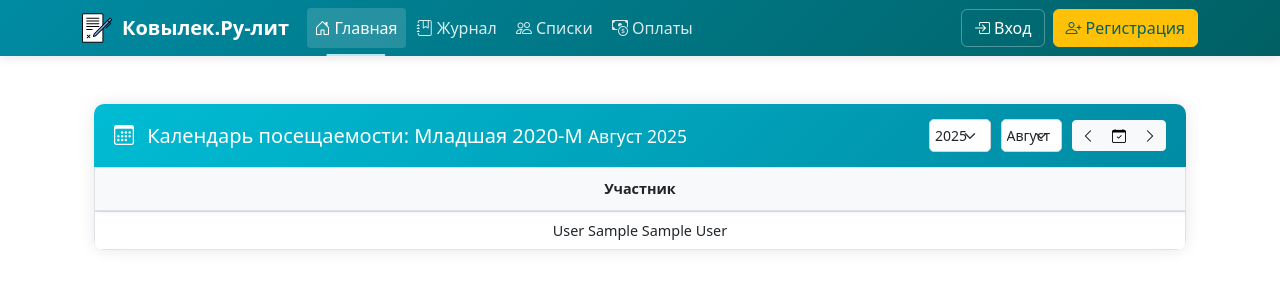
After one commit to GeeMoowy/DB_Kovylek_prod, a Django app: page /attendance/groups/1/calendar/ in a window 1280 px wide. The commit adds this page. Shown: the top 300 px of the page. Run offline with Django 5.2, Linux system fonts and the light colour scheme; tables that the repository leaves empty hold one stand-in row (values such as "Sample post"); some libraries are stand-ins or nearby versions.

Commit message:
added calendar

```diff
--- /dev/null
+++ b/attendance/templates/attendance/calendar.html
@@ -0,0 +1,232 @@
+{% extends 'attendance/base.html' %}
+{% load attendance_tags %}
+
+{% block content %}
+<style>
+    .calendar-container {
+        background-color: white;
+        border-radius: 10px;
+        box-shadow: 0 0 15px rgba(0, 0, 0, 0.1);
+        overflow: hidden;
+    }
+    .calendar-header {
+        background: linear-gradient(135deg, #00bcd4 0%, #008ba3 100%);
+        color: white;
+        padding: 15px 20px;
+    }
+    .calendar-nav {
+        display: flex;
+        align-items: center;
+        gap: 10px;
+    }
+    .calendar-title {
+        flex-grow: 1;
+        margin: 0;
+        font-size: 1.25rem;
+    }
+    .table-responsive-container {
+        width: 100%;
+        overflow-x: auto;
+    }
+    .attendance-table {
+        width: auto;
+        min-width: 100%;
+        border-collapse: separate;
+        border-spacing: 0;
+        font-size: 0.9rem;
+    }
+    .attendance-table th {
+        background-color: #f8f9fa;
+        padding: 10px;
+        text-align: center;
+        position: sticky;
+        top: 0;
+        z-index: 10;
+        border: 1px solid #dee2e6;
+    }
+    .attendance-table td {
+        padding: 8px;
+        text-align: center;
+        border: 1px solid #dee2e6;
+    }
+    .student-column {
+        position: sticky;
+        left: 0;
+        z-index: 3;
+        background: white;
+        width: 200px;
+        min-width: 200px;
+        max-width: 200px;
+        text-align: left;
+        padding-left: 15px;
+        box-shadow: 2px 0 5px rgba(0,0,0,0.1);
+        white-space: nowrap;
+        overflow: hidden;
+        text-overflow: ellipsis;
+    }
+    .date-cell {
+        min-width: 60px;
+        width: 60px;
+        max-width: 60px;
+        text-align: center;
+        padding: 8px 5px;
+    }
+    .weekend {
+        background-color: #f8f9fa;
+    }
+    .today {
+        background-color: #e7f8ff !important;
+        font-weight: bold;
+    }
+    .status-present {
+        color: #28a745;
+        font-size: 1.2rem;
+    }
+    .status-absent {
+        color: #dc3545;
+        font-size: 1.2rem;
+    }
+    .status-late {
+        color: #ffc107;
+        font-size: 1.2rem;
+    }
+    .status-excused {
+        color: #17a2b8;
+        font-size: 1.2rem;
+    }
+    .month-selector {
+        background-color: white;
+        border-radius: 5px;
+        padding: 5px;
+        border: 1px solid #ced4da;
+    }
+    .text-pink {
+        color: #e83e8c;
+    }
+</style>
+
+<div class="container mt-4">
+    <div class="calendar-container">
+        <!-- Шапка с навигацией -->
+        <div class="calendar-header">
+            <div class="d-flex flex-column flex-md-row justify-content-between align-items-md-center">
+                <h3 class="calendar-title mb-3 mb-md-0">
+                    <i class="bi bi-calendar3 me-2"></i>
+                    Календарь посещаемости: {{ group }}
+                    <small class="d-block d-md-inline mt-1 mt-md-0">{{ month_date|date:"F Y" }}</small>
+                </h3>
+
+                <div class="calendar-nav">
+                    <!-- Выбор года -->
+                    <select class="form-select form-select-sm month-selector"
+                            onchange="window.location.href='/attendance/groups/{{ group.pk }}/calendar/' + this.value + '/{{ current_month }}/'">
+                        {% for y in years %}
+                        <option value="{{ y }}" {% if y == current_year %}selected{% endif %}>{{ y }}</option>
+                        {% endfor %}
+                    </select>
+
+                    <!-- Выбор месяца -->
+                    <select class="form-select form-select-sm month-selector"
+                            onchange="window.location.href='/attendance/groups/{{ group.pk }}/calendar/{{ current_year }}/' + this.value + '/'">
+                        {% for num, name in months %}
+                        <option value="{{ num }}" {% if num == current_month %}selected{% endif %}>{{ name }}</option>
+                        {% endfor %}
+                    </select>
+
+                    <!-- Кнопки навигации -->
+                    <div class="btn-group btn-group-sm">
+                        <a href="/attendance/groups/{{ group.pk }}/calendar/{{ prev_month.year }}/{{ prev_month.month }}/"
+                           class="btn btn-light" title="Предыдущий месяц">
+                            <i class="bi bi-chevron-left"></i>
+                        </a>
+                        <a href="/attendance/groups/{{ group.pk }}/calendar/"
+                           class="btn btn-light" title="Текущий месяц">
+                            <i class="bi bi-calendar-check"></i>
+                        </a>
+                        <a href="/attendance/groups/{{ group.pk }}/calendar/{{ next_month.year }}/{{ next_month.month }}/"
+                           class="btn btn-light" title="Следующий месяц">
+                            <i class="bi bi-chevron-right"></i>
+                        </a>
+                    </div>
+                </div>
+            </div>
+        </div>
+
+        <!-- Таблица календаря -->
+        <div class="table-responsive-container">
+            <table class="attendance-table">
+                <thead>
+                    <tr>
+                        <th class="student-column">Участник</th>
+                        {% for rep in repetitions %}
+                        <th class="date-cell {% if rep.date.weekday >= 5 %}weekend{% endif %} {% if rep.date == timezone.now.date %}today{% endif %}">
+                            {{ rep.date|date:"d" }}<br>
+                            <small>
+                                {% if rep.date.weekday == 0 %}Пн
+                                {% elif rep.date.weekday == 1 %}Вт
+                                {% elif rep.date.weekday == 2 %}Ср
+                                {% elif rep.date.weekday == 3 %}Чт
+                                {% elif rep.date.weekday == 4 %}Пт
+                                {% elif rep.date.weekday == 5 %}Сб
+                                {% elif rep.date.weekday == 6 %}Вс{% endif %}
+                            </small>
+                        </th>
+                        {% endfor %}
+                    </tr>
+                </thead>
+                <tbody>
+                    {% for item in calendar_data %}
+                    <tr>
+                        <td class="student-column" title="{{ item.student.full_name }}">
+                            {{ item.student.full_name }}
+                            {% if item.student.gender == 'F' %}
+                                <i class="bi bi-gender-female text-pink ms-1"></i>
+                            {% elif item.student.gender == 'M' %}
+                                <i class="bi bi-gender-male text-primary ms-1"></i>
+                            {% endif %}
+                        </td>
+                        {% for rep in repetitions %}
+                            {% with status=item.attendance|get_item:rep.date %}
+                            <td class="date-cell {% if rep.date.weekday >= 5 %}weekend{% endif %} {% if rep.date == timezone.now.date %}today{% endif %}">
+                                {% if status == 'present' %}
+                                    <i class="bi bi-check-circle-fill status-present" title="Присутствовал"></i>
+                                {% elif status == 'absent' %}
+                                    <i class="bi bi-x-circle-fill status-absent" title="Отсутствовал"></i>
+                                {% elif status == 'late' %}
+                                    <i class="bi bi-clock-fill status-late" title="Опоздал"></i>
+                                {% elif status == 'excused' %}
+                                    <i class="bi bi-check-circle-fill status-absent" title="По уважительной причине"></i>
+                                {% else %}
+                                    <span class="text-muted">-</span>
+                                {% endif %}
+                            </td>
+                            {% endwith %}
+                        {% endfor %}
+                    </tr>
+                    {% endfor %}
+                </tbody>
+            </table>
+        </div>
+    </div>
+</div>
+
+<script>
+document.addEventListener('DOMContentLoaded', function() {
+    // Инициализация подсказок
+    const tooltipTriggerList = [].slice.call(document.querySelectorAll('[title]'));
+    tooltipTriggerList.map(function (tooltipTriggerEl) {
+        return new bootstrap.Tooltip(tooltipTriggerEl);
+    });
+
+    // Прокрутка к текущей дате
+    const todayCells = document.querySelectorAll('.today');
+    if (todayCells.length > 0) {
+        todayCells[0].scrollIntoView({
+            behavior: 'auto',
+            block: 'center',
+            inline: 'center'
+        });
+    }
+});
+</script>
+{% endblock %}
--- a/attendance/templates/attendance/repetition_list.html
+++ b/attendance/templates/attendance/repetition_list.html
@@ -116,6 +116,10 @@
                     </a>
                     <a href="{% url 'attendance:home' %}" class="btn btn-outline-secondary">
                         <i class="bi bi-arrow-left me-1"></i> К списку групп
+                    </a>
+                    <a href="{% url 'attendance:calendar_current' pk=group.id %}"
+                        class="btn btn-info me-2">
+                        <i class="bi bi-calendar-week me-1"></i> Календарь
                     </a>
                 </div>
             </div>
--- a/attendance/urls.py
+++ b/attendance/urls.py
@@ -1,11 +1,13 @@
 from django.urls import path
-from attendance.views import HomeView, RepetitionListView, AttendanceFormView, RepetitionCreateView
+from attendance.views import HomeView, RepetitionListView, AttendanceFormView, RepetitionCreateView, CalendarView
 
-app_name = 'attendance'  # Явное указание имени приложения
+app_name = 'attendance'
 
 urlpatterns = [
     path('', HomeView.as_view(), name='home'),
     path('groups/<int:pk>/repetitions/', RepetitionListView.as_view(), name='repetition_list'),
     path('repetitions/<int:pk>/attendance/', AttendanceFormView.as_view(), name='attendance_form'),
     path('groups/<int:pk>/repetitions/create/', RepetitionCreateView.as_view(), name='repetition_create'),
+    path('groups/<int:pk>/calendar/<int:year>/<int:month>/', CalendarView.as_view(), name='calendar_view'),
+    path('groups/<int:pk>/calendar/', CalendarView.as_view(), name='calendar_current'),
 ]
--- a/attendance/views.py
+++ b/attendance/views.py
@@ -1,19 +1,25 @@
-from datetime import timedelta
-
+from datetime import timedelta, datetime, date
+from calendar import monthrange
 from django.utils import timezone
 from dateutil.utils import today
 from django.urls import reverse_lazy
-from django.views.generic import ListView, FormView, CreateView
+from django.views.generic import ListView, FormView, CreateView, TemplateView
 from django.db.models import Count, Q, Prefetch
 from django.forms import modelformset_factory
 from django.shortcuts import get_object_or_404, reverse
 from django.contrib import messages
 from django.http import HttpResponseRedirect
+from django.template.defaulttags import register
 
 from attendance.models import Repetition, AttendanceRecord
-from students.models import Group
+from students.models import Group, Student
 from attendance.utils import get_academic_year_dates
 from attendance.forms import AttendanceRecordForm, RepetitionForm
+
+
+@register.filter
+def get_item(dictionary, key):
+    return dictionary.get(key)
 
 
 class HomeView(ListView):
@@ -188,3 +194,65 @@ class RepetitionCreateView(CreateView):
         context = super().get_context_data(**kwargs)
         context['group'] = get_object_or_404(Group, pk=self.kwargs['pk'])
         return context
+
+
+class CalendarView(TemplateView):
+    template_name = 'attendance/calendar.html'
+
+    def get_context_data(self, **kwargs):
+        context = super().get_context_data(**kwargs)
+        group = get_object_or_404(Group, pk=self.kwargs['pk'])
+        today = timezone.now().date()
+
+        # Получаем год и месяц из параметров или текущую дату
+        year = int(self.kwargs.get('year', today.year))
+        month = int(self.kwargs.get('month', today.month))
+        month_date = date(year, month, 1)
+
+        # Рассчитываем соседние месяцы
+        prev_month = (month_date - timedelta(days=1)).replace(day=1)
+        next_month = (month_date + timedelta(days=32)).replace(day=1)
+
+        # Годы для выпадающего списка (текущий год ±5 лет)
+        years = range(today.year - 5, today.year + 6)
+
+        # Получаем репетиции за выбранный месяц
+        repetitions = Repetition.objects.filter(
+            group=group,
+            date__year=year,
+            date__month=month
+        ).order_by('date')
+
+        # Получаем участников и их посещаемость
+        students = Student.objects.filter(group=group).order_by('last_name', 'first_name')
+
+        calendar_data = []
+        for student in students:
+            attendance = {
+                rep.date: rep.attendance_records.filter(student=student).first().status
+                if rep.attendance_records.filter(student=student).exists() else None
+                for rep in repetitions
+            }
+            calendar_data.append({
+                'student': student,
+                'attendance': attendance
+            })
+
+        context.update({
+            'group': group,
+            'month_date': month_date,
+            'prev_month': prev_month,
+            'next_month': next_month,
+            'years': years,
+            'months': [
+                (1, 'Январь'), (2, 'Февраль'), (3, 'Март'),
+                (4, 'Апрель'), (5, 'Май'), (6, 'Июнь'),
+                (7, 'Июль'), (8, 'Август'), (9, 'Сентябрь'),
+                (10, 'Октябрь'), (11, 'Ноябрь'), (12, 'Декабрь')
+            ],
+            'current_year': year,
+            'current_month': month,
+            'repetitions': repetitions,
+            'calendar_data': calendar_data
+        })
+        return context
--- a/pyproject.toml
+++ b/pyproject.toml
@@ -15,6 +15,8 @@ django-phonenumber-field = "^8.1.0"
 phonenumbers = "^9.0.10"
 python-dateutil = "^2.9.0.post0"
 gunicorn = "^23.0.0"
+pandas = "^2.3.1"
+openpyxl = "^3.1.5"
 
 
 [build-system]
```
Also changed, not shown: attendance/templatetags/attendance_tags.py (added, +7 -0 lines), 1 other file.
